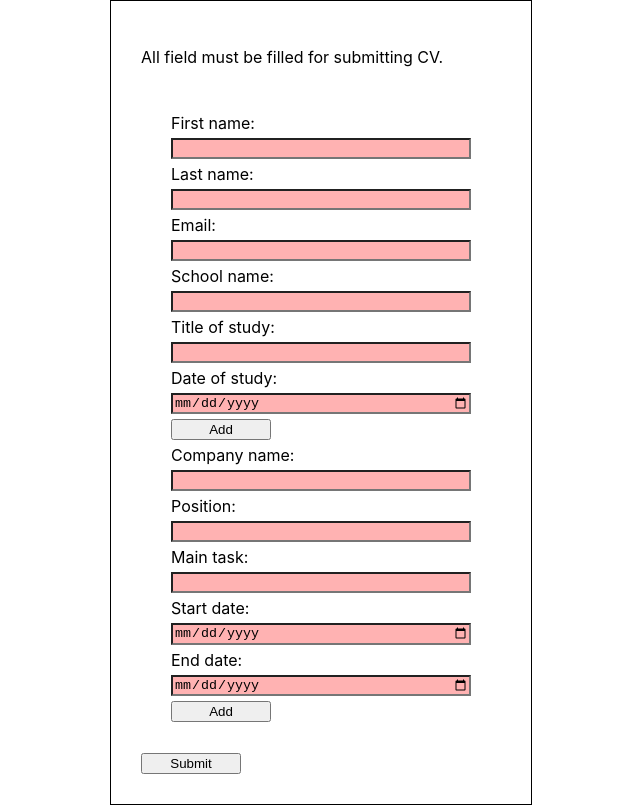
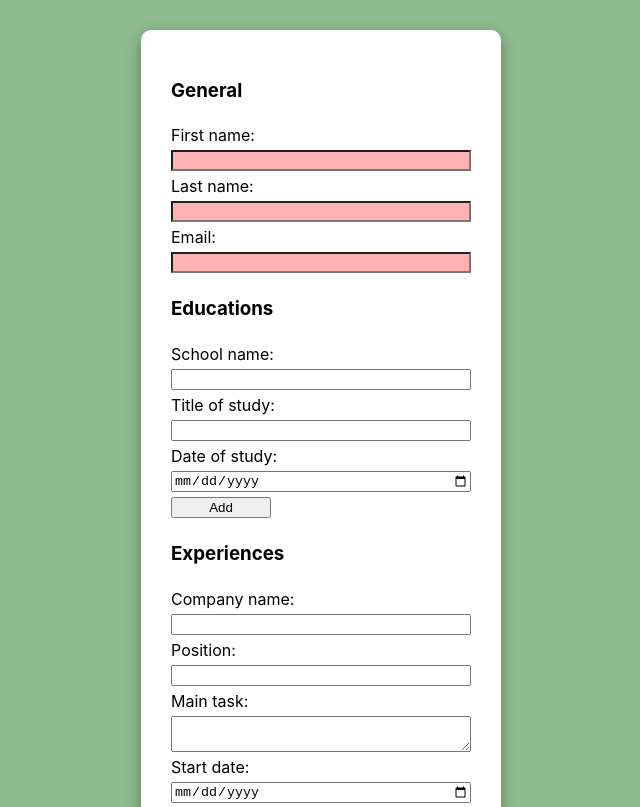
Before and after one commit to mrkgbr/cv-project, a React (Create React App) app: page / in a window 1280 px wide. Shown: the top 807 px of the page, without its empty margins (319-959 px from the left). Built offline with nearby package versions, Linux system fonts and the light colour scheme.

Commit message:
Changed file structure, added some style

```diff
--- a/src/App.js
+++ b/src/App.js
@@ -1,5 +1,5 @@
 import { Component } from "react";
-import Form from "./components/Form";
+import Form from "./components/Form/Form";
 import uniqid from "uniqid";
 
 class App extends Component {
@@ -52,11 +52,20 @@ class App extends Component {
           date: "",
         },
       });
+    } else {
+      alert("Please fill all the inputs to add a new section.");
     }
   };
 
   // Work experience form functions
   onAddExperience = () => {
+    if (
+      this.state.experience.company &&
+      this.state.experience.position &&
+      this.state.experience.task &&
+      this.state.experience.start &&
+      this.state.experience.end
+    ) {
       this.setState({
         experiences: this.state.experiences.concat(this.state.experience),
         experience: {
@@ -68,6 +77,9 @@ class App extends Component {
           end: "",
         },
       });
+    } else {
+      alert("Please fill all the inputs to add a new section.");
+    }
   };
 
   // Form input change handling
@@ -121,8 +133,9 @@ class App extends Component {
             handleInputChange={this.handleInputChange}
             handleDisplayedListChange={this.handleDisplayedListChange}
             handleRemove={this.handleRemove}
+            onSubmit={this.onSubmit}
           />
-          <button onClick={this.onSubmit}>{this.state.button}</button>
+          {/* <button onClick={this.onSubmit}>{this.state.button}</button> */}
         </div>
       );
     return (
@@ -138,7 +151,7 @@ class App extends Component {
           handleInputChange={this.handleInputChange}
           handleDisplayedListChange={this.handleDisplayedListChange}
         /> */}
-        <button onClick={this.onSubmit}>{this.state.button}</button>
+        {/* <button onClick={this.onSubmit}>{this.state.button}</button> */}
       </div>
     );
   }
--- a/src/components/Education.js
+++ b/src/components/Form/Education.js
@@ -2,6 +2,7 @@ export default function Education(props) {
   const { addForm, education, handleChange } = props;
   return (
     <>
+      <h3>Educations</h3>
       <label htmlFor="schoolName">School name:</label>
       <input
         type="text"
@@ -10,7 +11,6 @@ export default function Education(props) {
         data-group="education"
         value={education.schoolName}
         onChange={handleChange}
-        required
       />
       <label htmlFor="studyTile">Title of study:</label>
       <input
@@ -20,7 +20,6 @@ export default function Education(props) {
         data-group="education"
         value={education.studyTitle}
         onChange={handleChange}
-        required
       />
       <label htmlFor="studyDate">Date of study:</label>
       <input
@@ -30,7 +29,6 @@ export default function Education(props) {
         data-group="education"
         value={education.date}
         onChange={handleChange}
-        required
       />
       <button type="button" onClick={addForm}>
         Add
--- a/src/components/ExpDisplay.js
+++ b/src/components/Form/ExpDisplay.js
@@ -9,7 +9,7 @@ export default function ExpDisplay(props) {
       {experiences.map((experience, index) => {
         return (
           <li key={experience.id}>
-            <h4>{index + 1}. school:</h4>
+            <h4>{index + 1}. experience:</h4>
             <div>
               <input
                 type="text"
@@ -27,8 +27,7 @@ export default function ExpDisplay(props) {
                 data-name="position"
                 onChange={handleChange}
               />
-              <input
-                type="text"
+              <textarea
                 value={experience.task}
                 data-id={experience.id}
                 data-group="experiences"
--- a/src/components/Experience.js
+++ b/src/components/Form/Experience.js
@@ -2,6 +2,7 @@ export default function Experience(props) {
   const { experience, handleChange, addForm } = props;
   return (
     <>
+      <h3>Experiences</h3>
       <label htmlFor="company">Company name:</label>
       <input
         type="text"
@@ -10,7 +11,6 @@ export default function Experience(props) {
         onChange={handleChange}
         data-name="company"
         data-group="experience"
-        required
       />
       <label htmlFor="position">Position:</label>
       <input
@@ -20,17 +20,14 @@ export default function Experience(props) {
         data-group="experience"
         value={experience.position}
         onChange={handleChange}
-        required
       />
       <label htmlFor="task">Main task:</label>
-      <input
-        type="text"
+      <textarea
         id="task"
         data-name="task"
         data-group="experience"
         value={experience.task}
         onChange={handleChange}
-        required
       />
       <label htmlFor="start">Start date:</label>
       <input
@@ -40,7 +37,6 @@ export default function Experience(props) {
         data-group="experience"
         value={experience.start}
         onChange={handleChange}
-        required
       />
       <label htmlFor="end">End date:</label>
       <input
@@ -50,7 +46,6 @@ export default function Experience(props) {
         data-group="experience"
         value={experience.end}
         onChange={handleChange}
-        required
       />
       <button type="button" onClick={addForm}>
         Add
--- a/src/components/Form.css
+++ b/src/components/Form/Form.css
@@ -2,7 +2,6 @@
   display: flex;
   flex-direction: column;
   width: 300px;
-  padding: 30px;
   gap: 5px;
 }
 
@@ -14,6 +13,13 @@ ul {
   list-style-type: none;
   display: flex;
   flex-direction: column;
+  padding: 0;
+}
+
+li div {
+  display: flex;
+  flex-direction: column;
+  gap: 5px;
 }
 
 input:invalid {
--- a/src/components/Form.js
+++ b/src/components/Form/Form.js
@@ -11,8 +11,7 @@ export default class Form extends Component {
   render() {
     return (
       <div className="Form">
-        <p>All field must be filled for submitting CV.</p>
-        <form>
+        <form onSubmit={this.props.onSubmit}>
           <General
             general={this.props.general}
             handleChange={this.props.handleInputChange}
@@ -37,6 +36,7 @@ export default class Form extends Component {
             handleChange={this.props.handleDisplayedListChange}
             handleRemove={this.props.handleRemove}
           />
+          <button type="submit">Submit</button>
         </form>
       </div>
     );
--- a/src/components/General.js
+++ b/src/components/Form/General.js
@@ -23,6 +23,7 @@ export default class General extends Component {
 
     return (
       <>
+        <h3>General</h3>
         <label htmlFor="firstName">First name:</label>
         <input
           type="text"
--- a/src/index.css
+++ b/src/index.css
@@ -1,6 +1,8 @@
 html {
   width: 100%;
   height: 100%;
+  margin: 0;
+  padding: 0;
 }
 
 body {
@@ -15,6 +17,7 @@ body {
   display: flex;
   justify-content: center;
   align-items: center;
+  background-color: darkseagreen;
 }
 
 code {
@@ -23,6 +26,9 @@ code {
 }
 
 .App {
+  margin: 30px;
   padding: 30px;
-  border: 1px solid;
+  border-radius: 10px;
+  box-shadow: rgba(0, 0, 0, 0.35) 0px 5px 15px;
+  background-color: white;
 }
```
Also changed, not shown: src/components/Form/EduDisplay.js (renamed from src/components/EduDisplay.js). Lines whose indentation alone changed are shown as unchanged.
